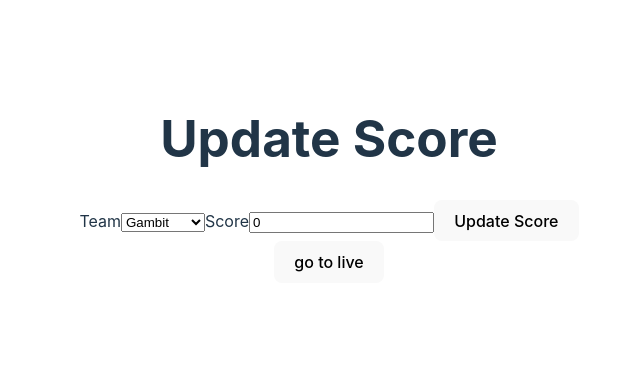
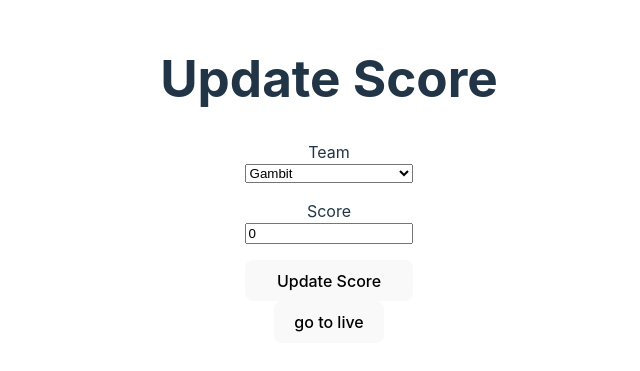
Before and after one commit to ArneSamson/DEV5-LAB6-FRONTEND, a Vue app: page / in a window 1280 px wide. Shown: the part 221-592 px from the top of the page, without its empty margins (311-951 px from the left). Built offline with nearby package versions, Linux system fonts and the light colour scheme; no server answers.

Commit message:
feat: add basic styling

```diff
--- a/src/components/UpdateScoreboard.vue
+++ b/src/components/UpdateScoreboard.vue
@@ -44,14 +44,18 @@
     <div>
         <h1>Update Score</h1>
         <form @submit.prevent="updateScoreboard">
+            <div class="form-containers">
                 <label for="team">Team</label>
                 <select id="team" v-model="team">
                     <option value="1">Gambit</option>
                     <option value="2">Östersnud</option>
                     <option value="3">Bambino</option>
                 </select>
+            </div>
+            <div class="form-containers">
                 <label for="score">Score</label>
                 <input type="number" id="score" v-model="score" />
+            </div>
             <button type="submit">Update Score</button>
         </form>
     </div>
@@ -62,5 +66,15 @@
 </template>
 
 <style scoped>
-
+    form{
+        display: flex;
+        flex-direction: column;
+        width: 50%;
+        margin: 0 auto;
+    }
+    .form-containers{
+        display: flex;
+        flex-direction: column;
+        margin-bottom: 1rem;
+    }
 </style>
```
Lines whose indentation alone changed are shown as unchanged.
